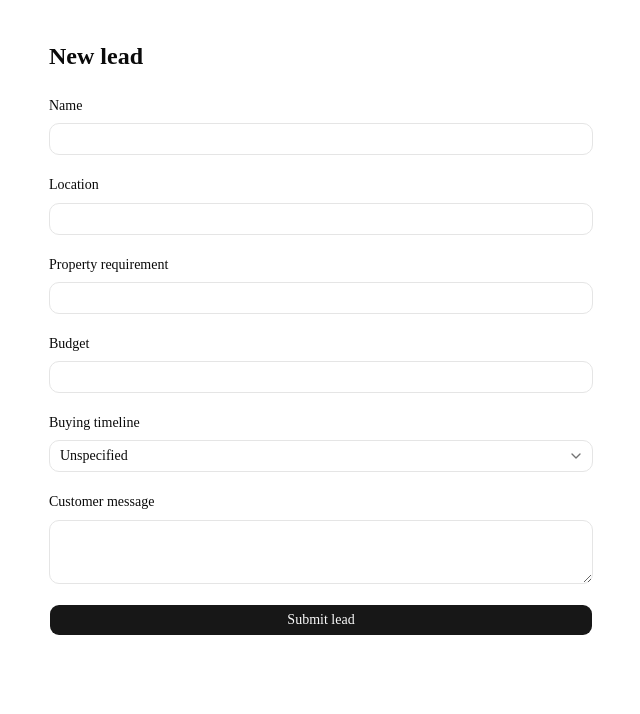
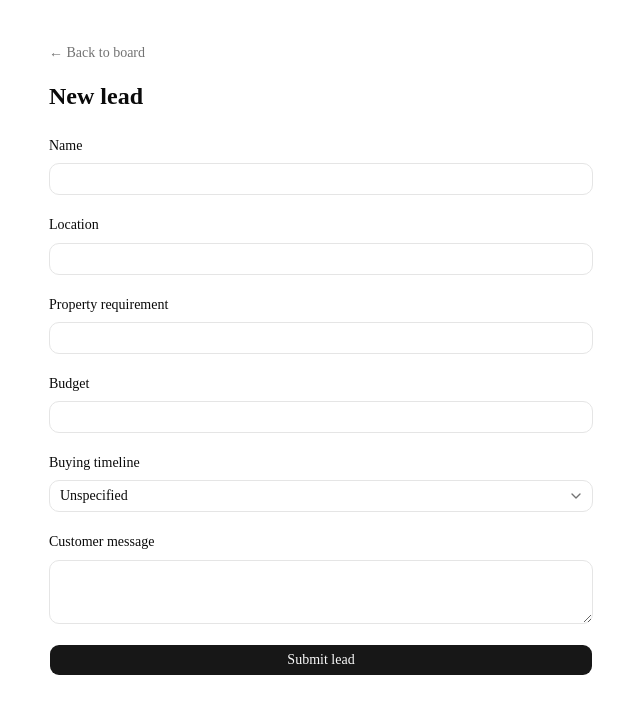
Before and after one commit to Aditya1864/RealDeal, a Next.js app: page /leads/new in a window 1280 px wide. Shown: the top 714 px of the page, without its empty margins (319-959 px from the left). Built offline with nearby package versions, Linux system fonts and the light colour scheme.

Commit message:
Add back-to-board link on new lead page
Co-Authored-By: Claude Sonnet 5.5 <noreply@anthropic.com>

```diff
--- a/app/leads/new/page.tsx
+++ b/app/leads/new/page.tsx
@@ -1,9 +1,13 @@
+import Link from "next/link";
 import { LeadForm } from "@/components/lead-form";
 
 export default function NewLeadPage() {
   return (
     <main className="mx-auto w-full max-w-xl px-4 py-10">
-      <h1 className="mb-6 text-2xl font-semibold">New lead</h1>
+      <Link href="/" className="text-sm text-muted-foreground hover:underline">
+        ← Back to board
+      </Link>
+      <h1 className="mt-4 mb-6 text-2xl font-semibold">New lead</h1>
       <LeadForm />
     </main>
   );
```
